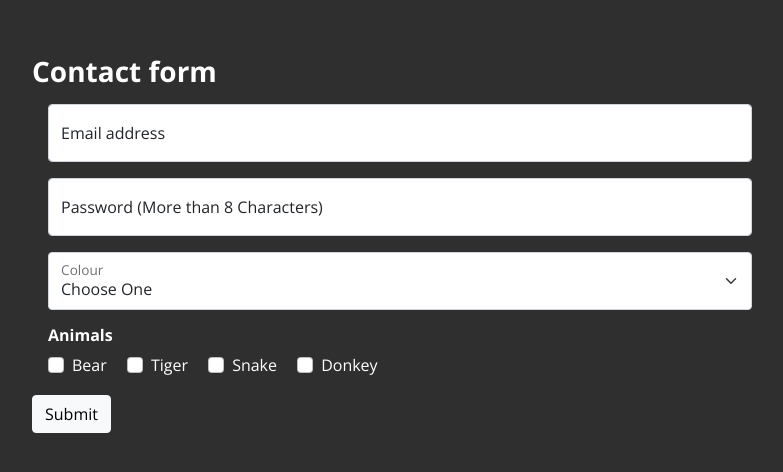
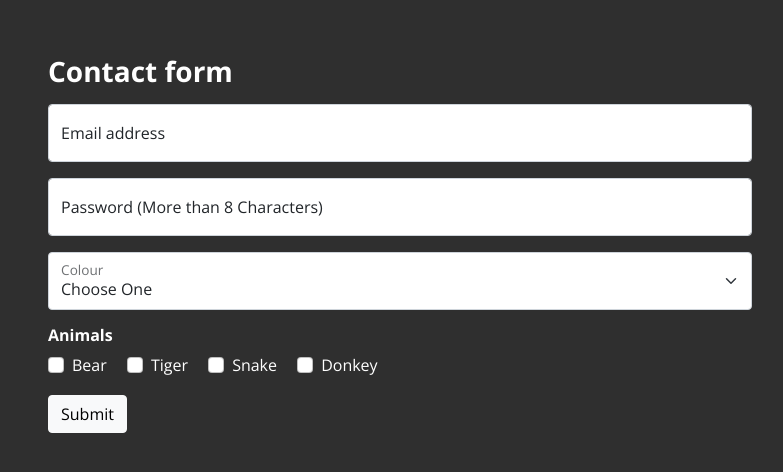
Before and after one commit to ZedNg/springloadtest, a plain HTML site: page index.html in a window 1280 px wide. Shown: the part 156-628 px from the top of the page, without its empty margins (240-1023 px from the left). Drawn offline with nearby package versions, Linux system fonts and the light colour scheme.

Commit message:
typography fix

```diff
--- a/index.html
+++ b/index.html
@@ -20,7 +20,7 @@
         <div class="form-holder mx-auto col-md-8">
           <div class="form-content">
             <div class="form-items">
-              <h3>Contact form</h3>
+              <h3 class="ms-3">Contact form</h3>
               <form class="requires-validation" novalidate>
 
                 <!-- Email Address Form -->
@@ -80,7 +80,7 @@
                   <label for="typeTiger">Type of tiger</label>
                 </div>
                 <!-- Submit Button -->
-                <div class="form-button mt-3">
+                <div class="form-button mt-3 ms-3">
                   <button id="submit" type="submit" class="btn btn-light">Submit</button>
                 </div>
               </form>
```
Also changed, not shown: 1 other file.
